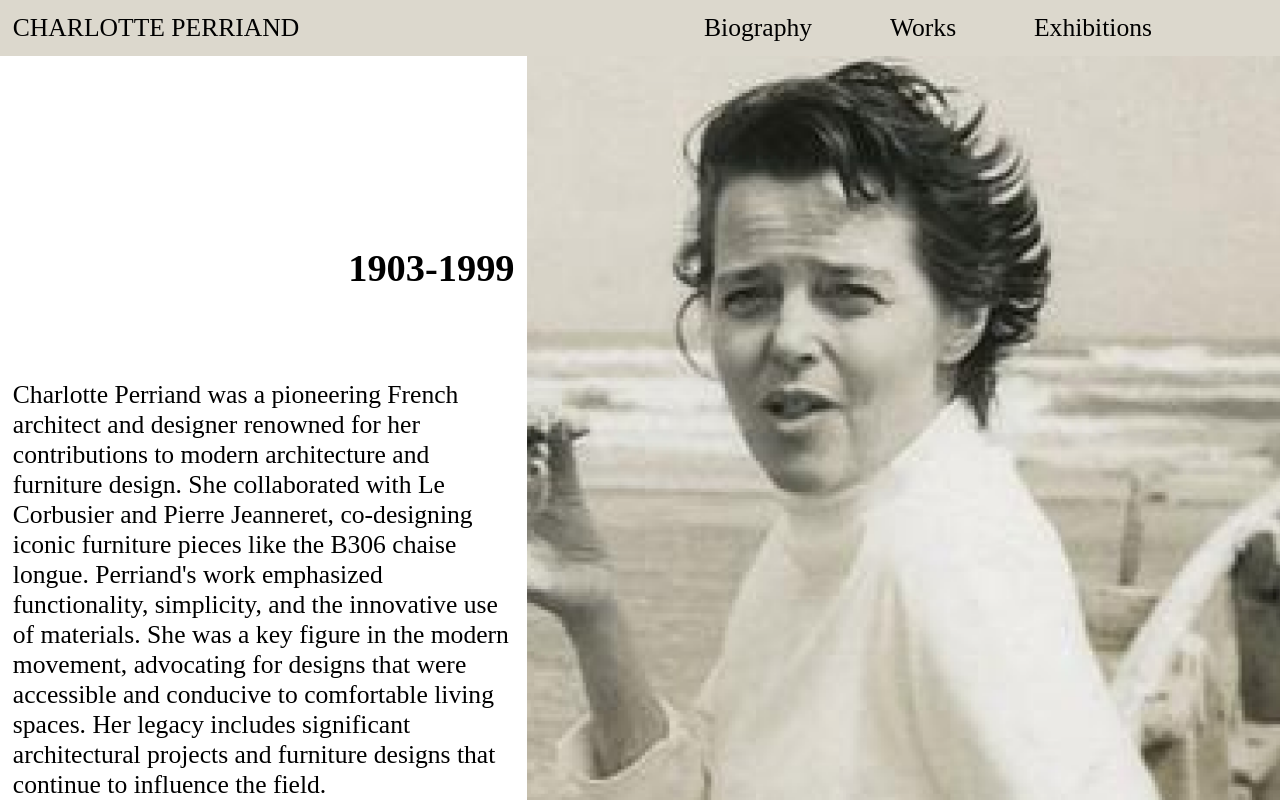
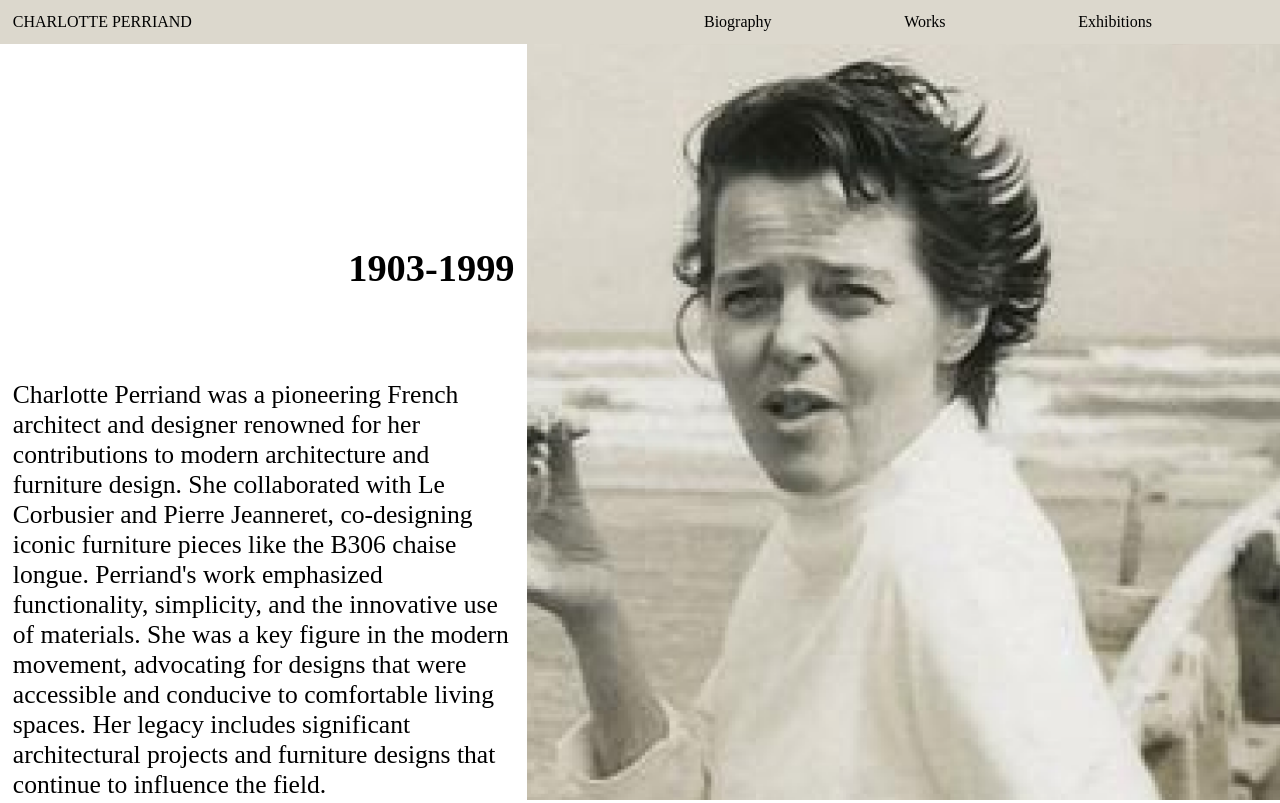
Before and after one commit to TangjingTeng/Assignment3_CHARLOTTE_PERRIAND, a plain HTML site: page index.html in a window 1280 px wide. Shown: the top 803 px of the page. Drawn offline with Linux system fonts and the light colour scheme; a web font is replaced by a local one.

Commit message:
Update style.css

```diff
--- a/style.css
+++ b/style.css
@@ -12,7 +12,7 @@ body,html{
     align-items: center;
     justify-content: space-between;
     /* padding-right: 30vw; */
-    font-size:2vw;
+    font: size 1.5vw;
     font-family: 'Italiana', serif;
 }
 .nav p{
```
